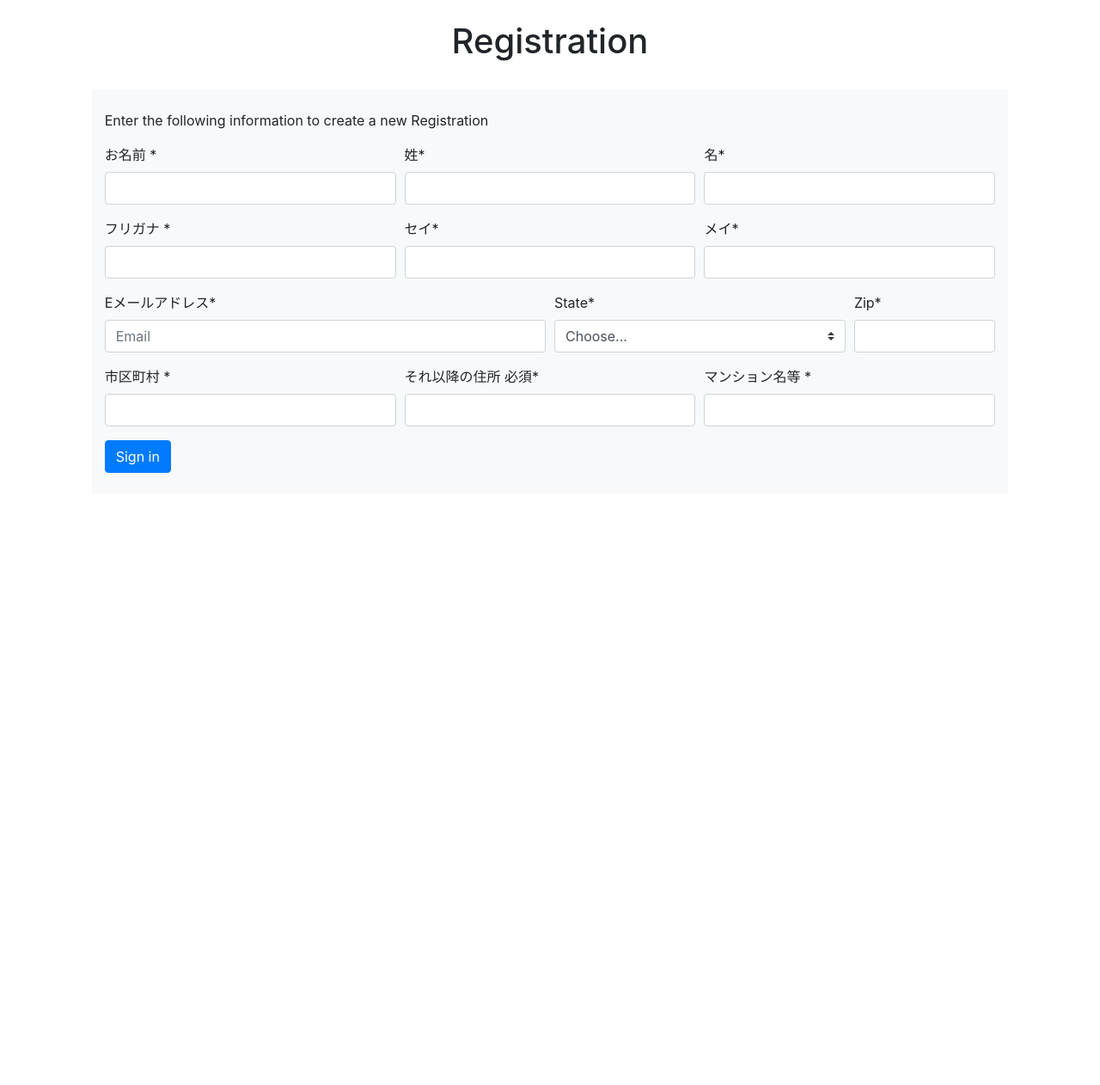
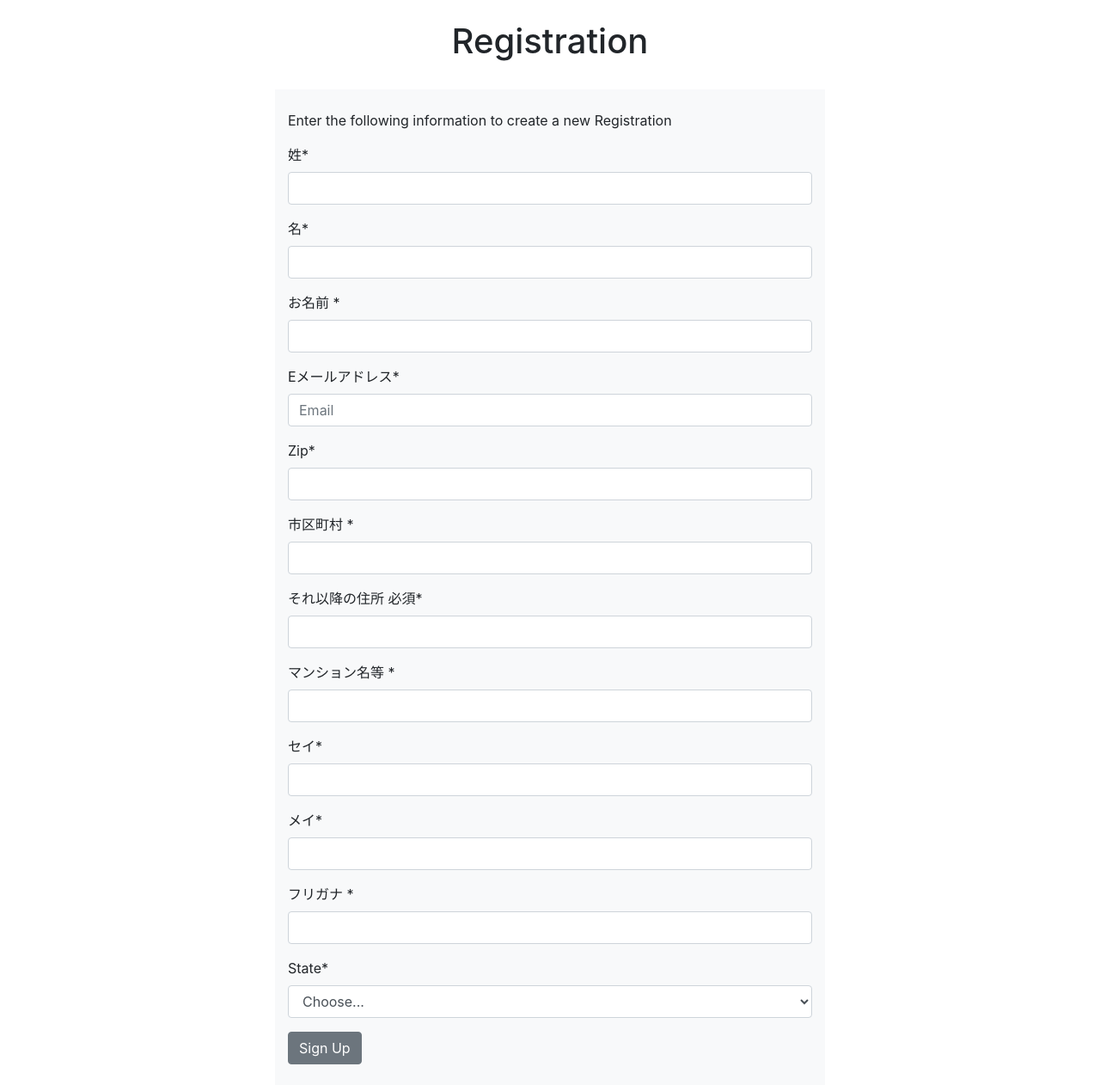
Before and after one commit to zar-pwintphyu/herokudjango, a Django app: page / in a window 1280 px wide. Shown: the whole page at 86% size. Before the commit the page ends 550 px from the top, so only its background shows below. Run offline with Django 3.2, Linux system fonts and the light colour scheme; some libraries are stand-ins or nearby versions.

Commit message:
Update signup.html

```diff
--- a/registerforms/templates/signup.html
+++ b/registerforms/templates/signup.html
@@ -15,12 +15,13 @@ Create a New Account
            Registration
         </h1>
         <br>
-        <div class="col-9 col-sm-9 col-md-6 col-lg-10 mx-auto bg-light">
+        <div class="col-9 col-sm-9 col-md-6 col-lg-6 mx-auto bg-light">
           <br>
           <p>Enter the following information to create a new Registration</p>
           <form method="post">
             {% csrf_token %}
-              {% crispy form %}
+              {{form | crispy }}
+              <button type="submit" name="button" class="btn btn-secondary">Sign Up</button>
           </form>
           <br>
         </div>
```
